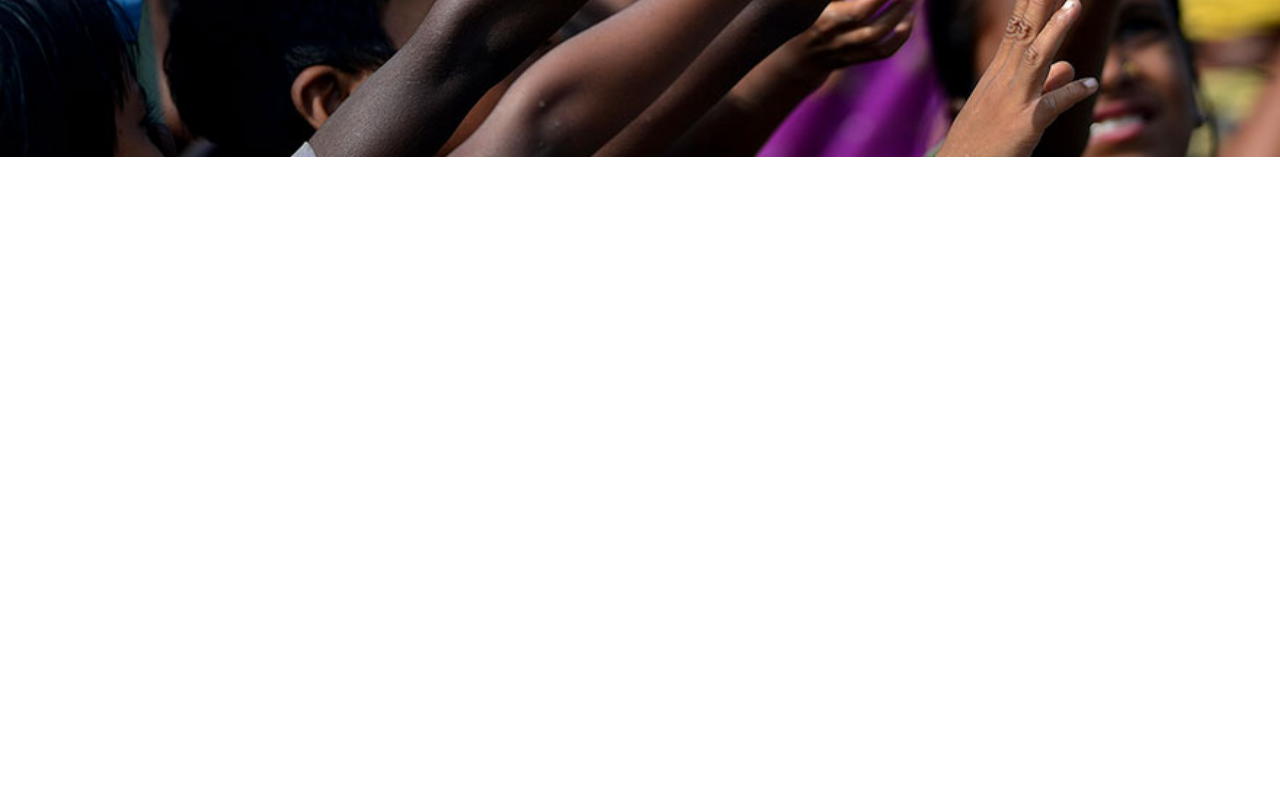
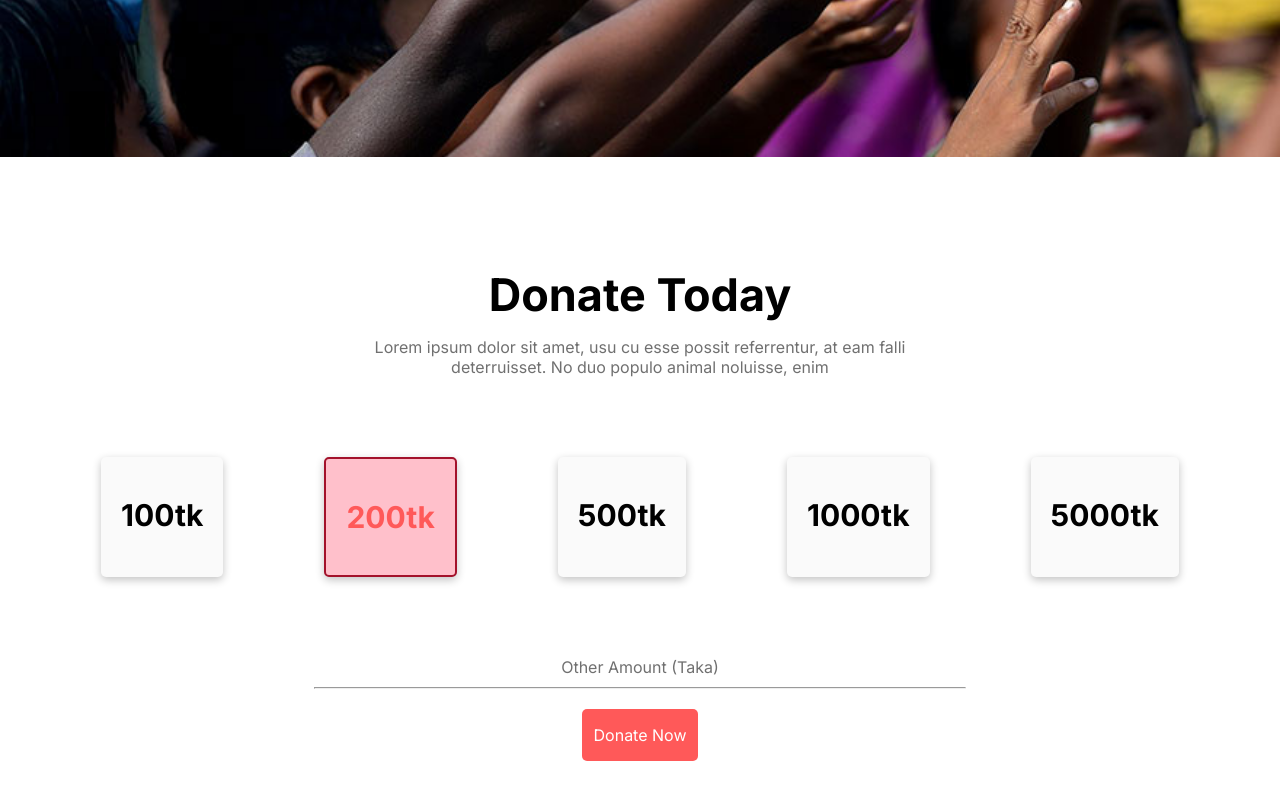
Before and after one commit to DeveloperDishan/1st_assinment, a plain HTML site: page index.html in a window 1280 px wide. Shown: the part 522-1322 px from the top of the page. Before the commit the page ends 800 px from the top, so only its background shows below. Drawn offline with Linux system fonts and the light colour scheme.

Commit message:
third part

```diff
--- a/index.html
+++ b/index.html
@@ -26,6 +26,37 @@
         </div>
     </section>
     <!-- banner part end -->
+    <!-- Donate_Today part start -->
+    <section id="donet_today">
+        <div class="head_text">
+            <h2>Donate Today</h2>
+            <p>Lorem ipsum dolor sit amet, usu cu esse possit referrentur, at eam falli <br> deterruisset. No duo populo
+                animal noluisse, enim</p>
+        </div>
+        <div class="doneted_main">
+            <div class="donet_item">
+                <h2>100tk</h2>
+            </div>
+            <div class="donet_item chang">
+                <h2>200tk</h2>
+            </div>
+            <div class="donet_item">
+                <h2>500tk</h2>
+            </div>
+            <div class="donet_item">
+                <h2>1000tk</h2>
+            </div>
+            <div class="donet_item">
+                <h2>5000tk</h2>
+            </div>
+        </div>
+        <div class="doner_inner">
+            <p>Other Amount (Taka)</p>
+            <hr>
+            <a class="batton" href="#">Donate Now</a>
+        </div>
+    </section>
+    <!--  Donate_Today part end -->
 </body>
 
 </html>
--- a/style.css
+++ b/style.css
@@ -52,3 +52,58 @@ section {
 }
 
 /* banner part end */
+/* Donate_Today part start */
+.head_text {
+    text-align: center;
+}
+
+.head_text h2 {
+    font-weight: 700;
+    font-size: 45px;
+}
+
+.head_text p {
+    color: #707070;
+    margin-top: 15px;
+}
+
+.doneted_main {
+    margin: 80px 0;
+    display: flex;
+    justify-content: space-evenly;
+}
+
+.donet_item {
+    padding: 40px 20px;
+    background: #FAFAFA;
+    border-radius: 5px;
+    box-shadow: rgba(0, 0, 0, 0.24) 0px 3px 8px;
+}
+
+.chang {
+    background-color: pink;
+    border: 2px solid rgb(163, 18, 43);
+    color: #FF5959;
+}
+
+.donet_item h2 {
+    font-size: 30px;
+    font-weight: 700;
+}
+
+.doner_inner {
+    text-align: center;
+}
+
+.doner_inner p {
+    color: #707070;
+    font-family: 400;
+}
+
+.doner_inner hr {
+    width: 650px;
+    margin: 10px auto 36px;
+    color: #70707082;
+}
+
+/* Donate_Today part end */
```
